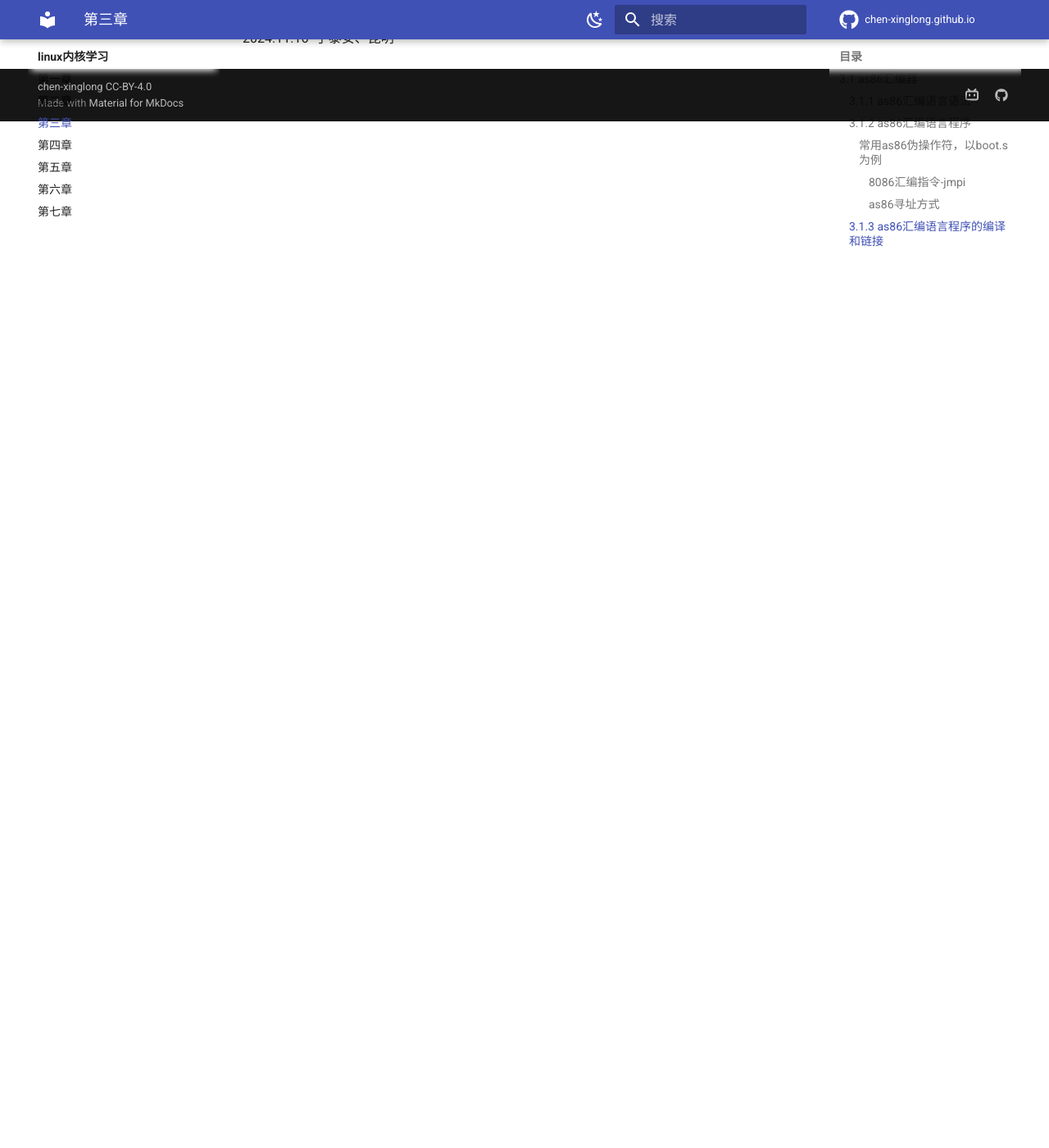
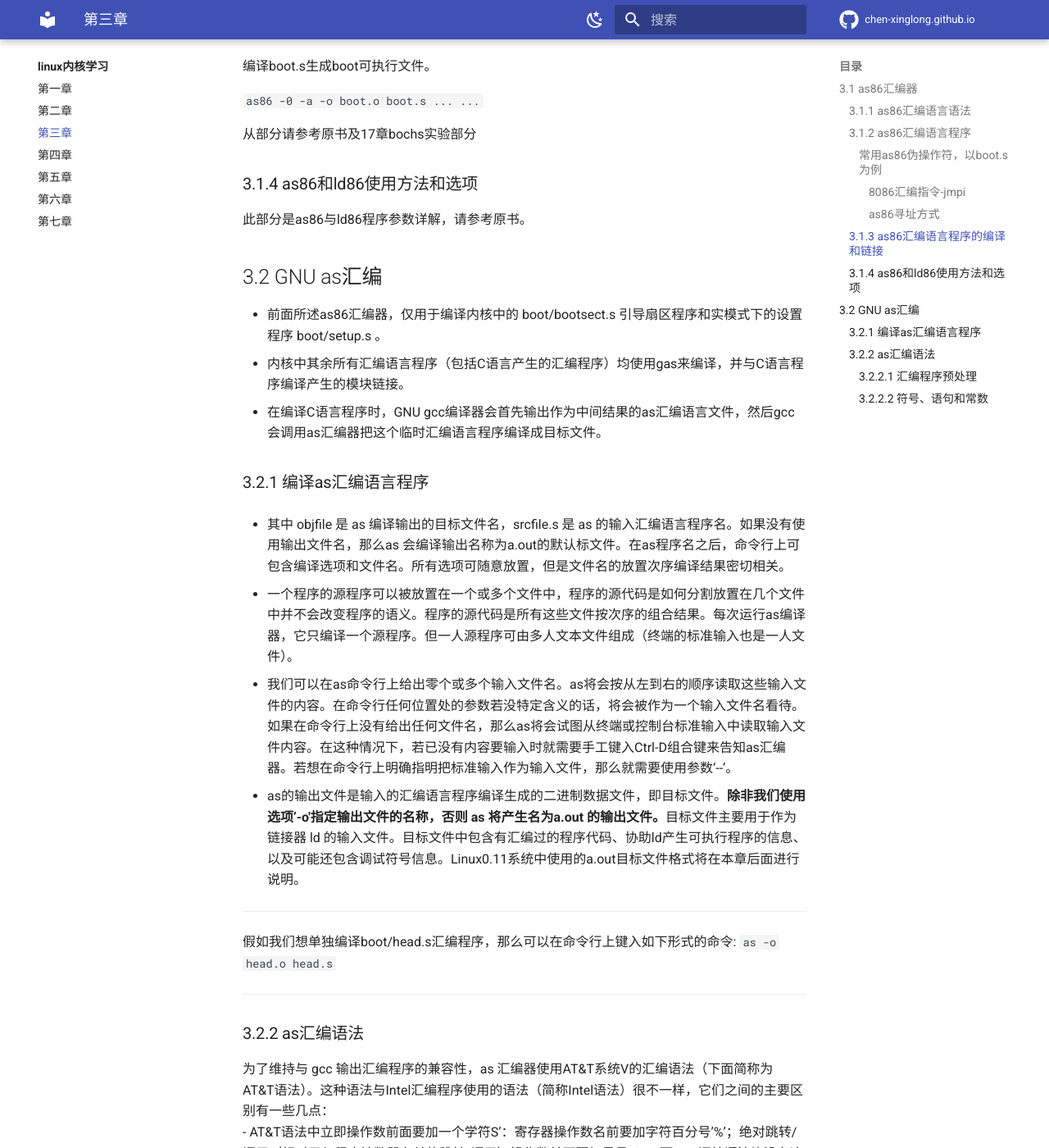
Before and after one commit to chen-xinglong/chen-xinglong.github.io, an MkDocs documentation site: the page built from docs/linux011/p3.md, in a window 1280 px wide and 1400 px high, scrolled down 5290 px. Shown: the whole window at 82% size. Built offline with MkDocs 1.6.1 and Material for MkDocs 9.7.7, drawn with Linux system fonts in a browser that asks for light colours; comment, search, counter and statistics services are not loaded; some of the changed text lies outside the part shown.

Commit message:
modify p3.md

```diff
--- a/docs/linux011/p3.md
+++ b/docs/linux011/p3.md
@@ -164,6 +164,61 @@ mov ax,msg1[bx]
 
 ### 3.1.3 as86汇编语言程序的编译和链接
 
+---
+编译boot.s生成boot可执行文件。
+
+`
+as86 -0 -a -o boot.o boot.s
+...
+...
+`
+
+从部分请参考原书及17章bochs实验部分
+
+### 3.1.4 as86和ld86使用方法和选项
+
+此部分是as86与ld86程序参数详解，请参考原书。
+
+## 3.2 GNU as汇编
+
+- 前面所述as86汇编器，仅用于编译内核中的 boot/bootsect.s 引导扇区程序和实模式下的设置程序 boot/setup.s 。
+- 内核中其余所有汇编语言程序（包括C语言产生的汇编程序）均使用gas来编译，并与C语言程序编译产生的模块链接。
+- 在编译C语言程序时，GNU gcc编译器会首先输出作为中间结果的as汇编语言文件，然后gcc会调用as汇编器把这个临时汇编语言程序编译成目标文件。
+
+
+### 3.2.1 编译as汇编语言程序
+
+- 其中 objfile 是 as 编译输出的目标文件名，srcfile.s 是 as 的输入汇编语言程序名。如果没有使用输出文件名，那么as 会编译输出名称为a.out的默认标文件。在as程序名之后，命令行上可包含编译选项和文件名。所有选项可随意放置，但是文件名的放置次序编译结果密切相关。
+
+- 一个程序的源程序可以被放置在一个或多个文件中，程序的源代码是如何分割放置在几个文件中并不会改变程序的语义。程序的源代码是所有这些文件按次序的组合结果。每次运行as编译器，它只编译一个源程序。但一人源程序可由多人文本文件组成（终端的标准输入也是一人文件）。
+- 我们可以在as命令行上给出零个或多个输入文件名。as将会按从左到右的顺序读取这些输入文件的内容。在命令行任何位置处的参数若没特定含义的话，将会被作为一个输入文件名看待。如果在命令行上没有给出任何文件名，那么as将会试图从终端或控制台标准输入中读取输入文件内容。在这种情况下，若已没有内容要输入时就需要手工键入Ctrl-D组合键来告知as汇编器。若想在命令行上明确指明把标准输入作为输入文件，那么就需要使用参数‘--’。
+- as的输出文件是输入的汇编语言程序编译生成的二进制数据文件，即目标文件。**除非我们使用选项’-o'指定输出文件的名称，否则 as 将产生名为a.out 的输出文件。**目标文件主要用于作为链接器 ld 的输入文件。目标文件中包含有汇编过的程序代码、协助ld产生可执行程序的信息、以及可能还包含调试符号信息。Linux0.11系统中使用的a.out目标文件格式将在本章后面进行说明。
+
+---
+假如我们想单独编译boot/head.s汇编程序，那么可以在命令行上键入如下形式的命令:
+`as -o head.o head.s`
+
+---
+
+### 3.2.2 as汇编语法
+
+
+为了维持与 gcc 输出汇编程序的兼容性，as 汇编器使用AT&T系统V的汇编语法（下面简称为 AT&T语法）。这种语法与Intel汇编程序使用的语法（简称Intel语法）很不一样，它们之间的主要区别有一些几点：
+- AT&T语法中立即操作数前面要加一个学符S’：寄存器操作数名前要加字符百分号’%’；绝对跳转/调用（相对于与程序计数器有关的跳转/调用）操作数前面要加星号’＊’。而Intel汇编语法均没有这些限制。
+- AT&T 语法与Intel 语法使用的源和目的操作数次序正好相反。AT&T 的源和目的操作数是从左到右‘**源，目的**’。例如 Intel的语句`add eax，4`对应AT&T的`addl $4，%eax`。
+- AT&T语法中内存操作数的长度（宽度）由操作码最后一个字符来确定。操作码后缀’b’、’w’和’1’分别指示内存引用宽度为8位字节（byte）、16 位字（word）和32 位长字（long）。Intel语法则通过在内存操作数前使用前缀'byte ptr’、’word ptr’和'dword ptr'来达到同样目的。因此， Intel 的语句`mov al，byte ptr foo`对应于 AT&T 的语句`movb $foo，%al`。
+- AT&T 语法中立即形式的远跳转和远调用为`ljmp/lcall $section，$offset`，而Intel的是 `jmp/call far section:offset`。同样，AT&T 语法中远返回指令`lret $stack-adjust`对应 Intel的`ret far stack-adjust`。
+- AT&T汇编器不提供对多代码段程序的支持，UNIX类操作系统要求所有代码在一个段中。
+
+#### 3.2.2.1 汇编程序预处理
+
+- as汇编器具有对汇编语言程序内置的简单预处理功能。该预处理功能会调整并删除多余的空格字符和制表符;删除所看注释语句并目使用单个空格或一些换行符替换它们;把学符常数转换成对应的数值。但是该预处理功能不会对宏定义进行处理，也没有处理包含文件的功能。如果需要这方面的功能，那么可以让汇编语言程序使用大写的后缀’.S’让 as 使用 gcc的 CPP预处理功能。
+- 由于as汇编语言程序除了使用C语言注释语句（即’/*’和’*/’）以外，还使用井号’#’作为单行注释开始字符，因此若在汇编之前不对程序执行预处理，那么程序中包含的所有以并号’#’开始的指示符或命令均会被当作注释部分。
+
+#### 3.2.2.2 符号、语句和常数
+
+
+
 
 
 
```
